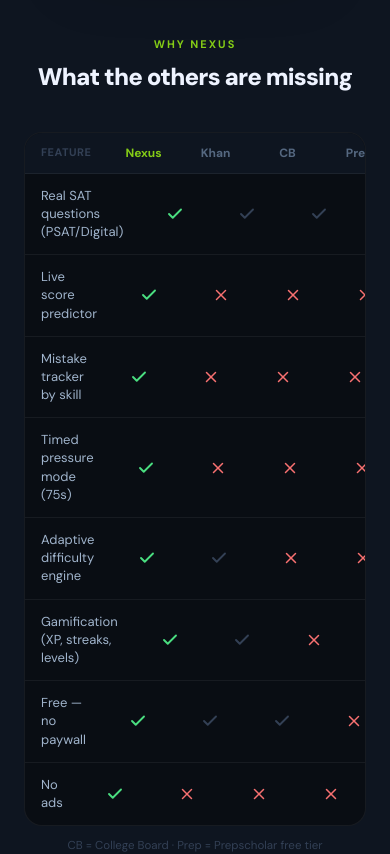
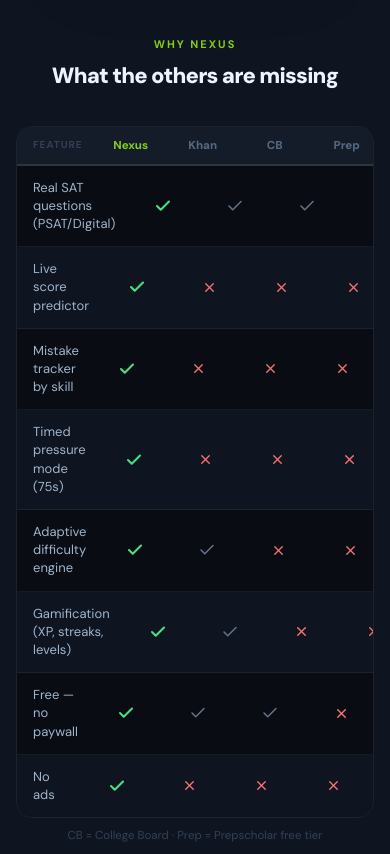
Before and after one commit to GGmanforeal/nexus-sat, a Next.js app: page / in a window 390 px wide. Shown: the part 3960-4814 px from the top of the page. Built offline with nearby package versions, Linux system fonts and the light colour scheme.

Commit message:
fix: comparison table — fixed-width 72px columns so Prep never clips on mobile

```diff
--- a/app/page.tsx
+++ b/app/page.tsx
@@ -444,45 +444,52 @@
         </div>
       </section>
 
-      {/* ── WHY WE'RE BETTER (mobile-friendly table) ─────── */}
-      <section style={{ background:'var(--sf)', borderTop:'1px solid var(--line)', borderBottom:'1px solid var(--line)', padding:'clamp(40px,7vw,72px) 24px' }}>
-        <div style={{ maxWidth:860, margin:'0 auto' }}>
-          <div style={{ textAlign:'center', marginBottom:40 }}>
+      {/* ── WHY WE'RE BETTER ──────────────────────────────── */}
+      <section style={{ background:'var(--sf)', borderTop:'1px solid var(--line)', borderBottom:'1px solid var(--line)', padding:'clamp(40px,7vw,72px) 16px' }}>
+        <div style={{ maxWidth:680, margin:'0 auto' }}>
+          <div style={{ textAlign:'center', marginBottom:36 }}>
             <div style={{ fontSize:11, fontWeight:700, color:'var(--lime-dk)', textTransform:'uppercase', letterSpacing:'2px', marginBottom:10 }}>Why Nexus</div>
-            <h2 style={{ fontSize:'clamp(24px,4vw,36px)', fontWeight:900, letterSpacing:'-.8px', color:'var(--tx)' }}>What the others are missing</h2>
+            <h2 style={{ fontSize:'clamp(22px,4vw,34px)', fontWeight:900, letterSpacing:'-.8px', color:'var(--tx)' }}>What the others are missing</h2>
           </div>
 
-          {/* Comparison table — fixed 5-column grid that works on all screen sizes */}
-          <div style={{ background:'var(--bg)', border:'1px solid var(--line)', borderRadius:18, overflow:'hidden' }}>
+          {/* Table — rounded container, horizontal scroll only if truly needed */}
+          <div style={{ borderRadius:16, border:'1px solid var(--line)', overflow:'hidden' }}>
             {/* Header */}
-            <div style={{ display:'grid', gridTemplateColumns:'1fr 72px 72px 72px 72px', borderBottom:'1px solid var(--line)', background:'var(--sf)' }}>
-              <div style={{ padding:'12px 16px', fontSize:11, fontWeight:700, color:'var(--tx4)', textTransform:'uppercase', letterSpacing:'.5px' }}>Feature</div>
+            <div style={{ display:'grid', gridTemplateColumns:'1fr 72px 72px 72px 72px', background:'var(--sf2)', borderBottom:'2px solid var(--line2)', padding:'0 4px' }}>
+              <div style={{ padding:'11px 12px', fontSize:10, fontWeight:700, color:'var(--tx4)', textTransform:'uppercase', letterSpacing:'1px' }}>Feature</div>
               {[
                 { label:'Nexus', color:'var(--lime-dk)' },
                 { label:'Khan',  color:'var(--tx3)' },
                 { label:'CB',    color:'var(--tx3)' },
                 { label:'Prep',  color:'var(--tx3)' },
-              ].map(col => (
-                <div key={col.label} style={{ padding:'12px 4px', textAlign:'center', fontSize:12, fontWeight:700, color:col.color }}>{col.label}</div>
+              ].map(h => (
+                <div key={h.label} style={{ padding:'11px 0', textAlign:'center', fontSize:11.5, fontWeight:800, color:h.color }}>{h.label}</div>
               ))}
             </div>
             {/* Rows */}
             {COMPARE.map((row, ri) => (
-              <div key={ri} style={{ display:'grid', gridTemplateColumns:'1fr 72px 72px 72px 72px', alignItems:'center', borderBottom: ri < COMPARE.length-1 ? '1px solid var(--line)' : 'none' }}>
-                <div style={{ padding:'13px 16px', fontSize:13, color:'var(--tx2)', lineHeight:1.4 }}>{row.feature}</div>
+              <div key={ri} style={{ display:'grid', gridTemplateColumns:'1fr 72px 72px 72px 72px', padding:'0 4px', borderBottom: ri < COMPARE.length-1 ? '1px solid var(--line)' : 'none', background: ri%2===0 ? 'var(--bg)' : 'var(--sf)' }}>
+                <div style={{ padding:'13px 12px', fontSize:13, color:'var(--tx2)', lineHeight:1.4, display:'flex', alignItems:'center' }}>{row.feature}</div>
                 {[row.nexus, row.khan, row.cb, row.prep].map((val, ci) => (
-                  <div key={ci} style={{ display:'flex', justifyContent:'center', alignItems:'center', padding:'13px 0' }}>
+                  <div key={ci} style={{ display:'flex', alignItems:'center', justifyContent:'center', padding:'13px 0' }}>
                     {val ? (
-                      <svg width="18" height="18" viewBox="0 0 24 24" fill="none" stroke={ci===0?'var(--g-tx)':'var(--tx4)'} strokeWidth="2.5" strokeLinecap="round" strokeLinejoin="round"><polyline points="20 6 9 17 4 12"/></svg>
+                      <svg width="18" height="18" viewBox="0 0 24 24" fill="none"
+                        stroke={ci===0 ? '#4ade80' : '#64748b'}
+                        strokeWidth={ci===0 ? '2.8' : '2'}
+                        strokeLinecap="round" strokeLinejoin="round">
+                        <polyline points="20 6 9 17 4 12"/>
+                      </svg>
                     ) : (
-                      <svg width="18" height="18" viewBox="0 0 24 24" fill="none" stroke="var(--r-tx)" strokeWidth="2" strokeLinecap="round" strokeLinejoin="round"><line x1="18" y1="6" x2="6" y2="18"/><line x1="6" y1="6" x2="18" y2="18"/></svg>
+                      <svg width="15" height="15" viewBox="0 0 24 24" fill="none" stroke="#f87171" strokeWidth="2.2" strokeLinecap="round" strokeLinejoin="round">
+                        <line x1="18" y1="6" x2="6" y2="18"/><line x1="6" y1="6" x2="18" y2="18"/>
+                      </svg>
                     )}
                   </div>
                 ))}
               </div>
             ))}
           </div>
-          <p style={{ textAlign:'center', fontSize:11.5, color:'var(--tx4)', marginTop:12 }}>CB = College Board · Prep = Prepscholar free tier</p>
+          <p style={{ textAlign:'center', fontSize:11.5, color:'var(--tx4)', marginTop:10 }}>CB = College Board · Prep = Prepscholar free tier</p>
         </div>
       </section>
 
```
